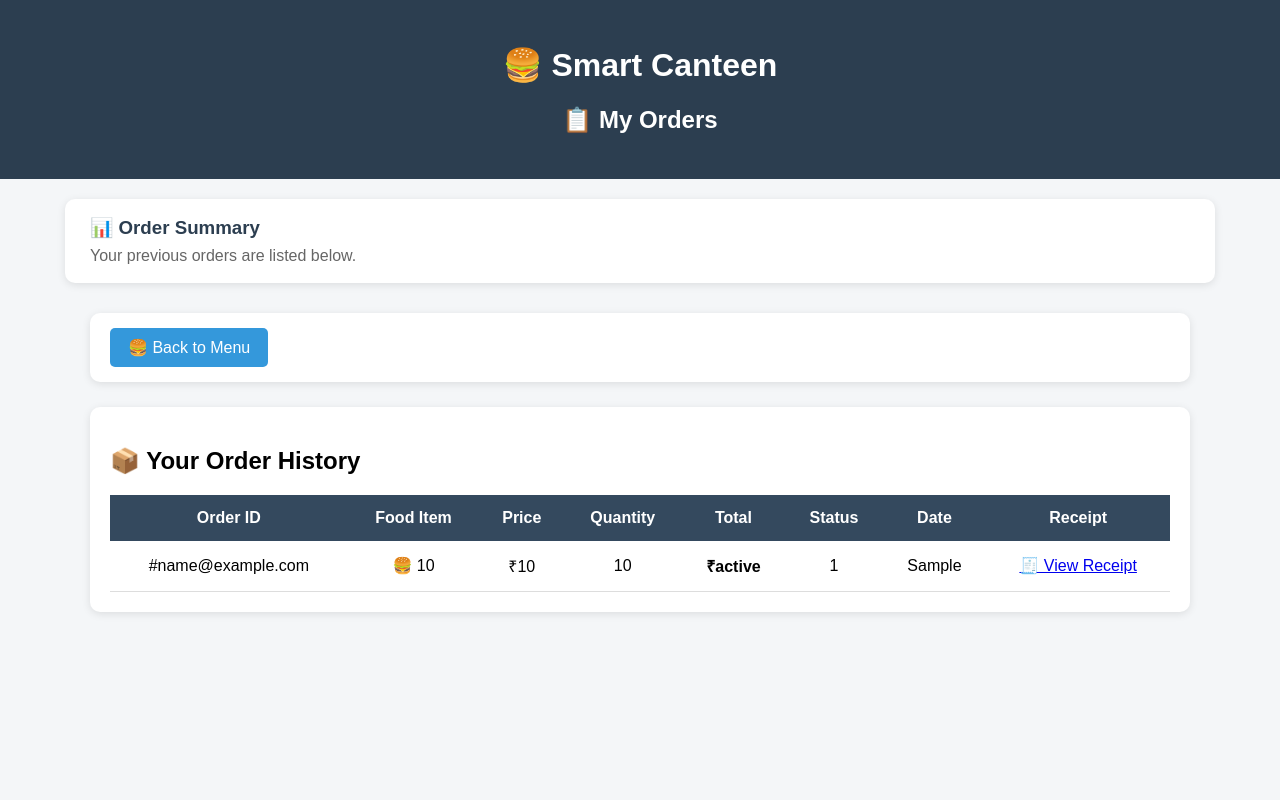
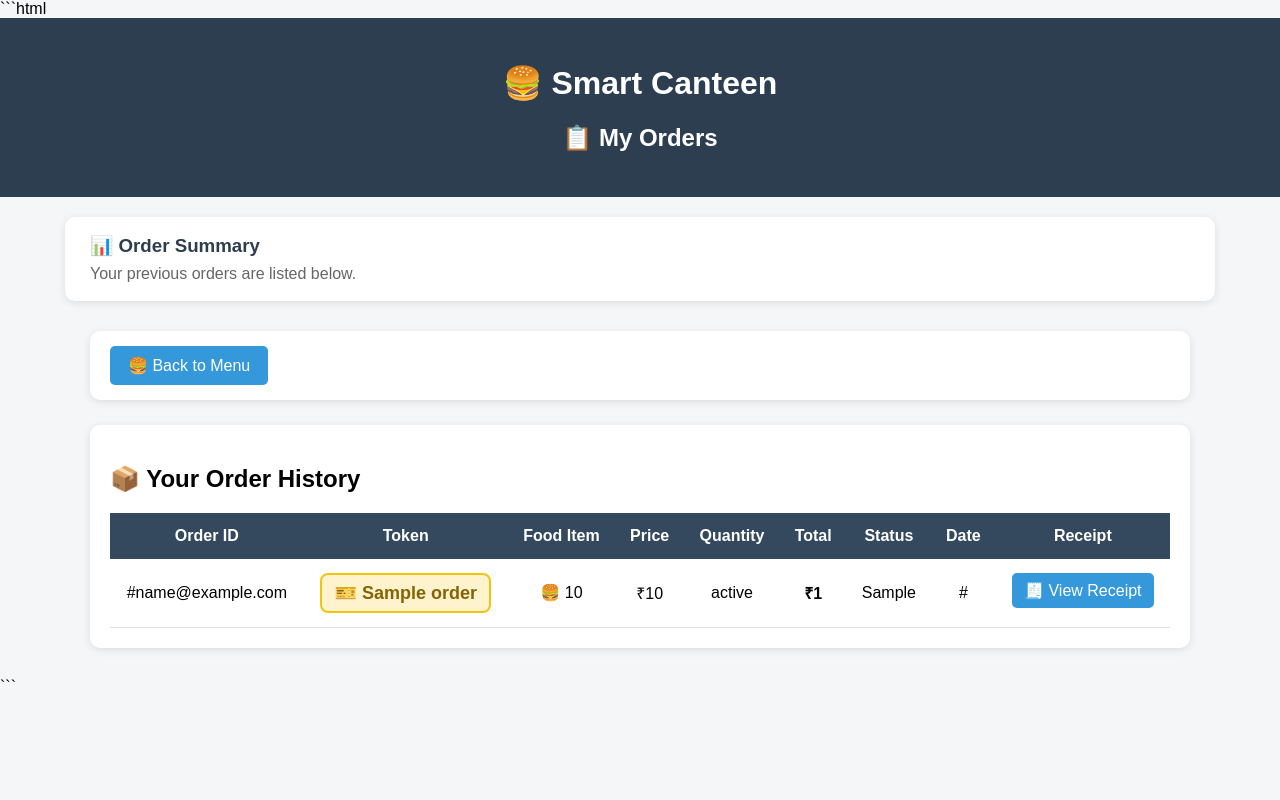
Before and after one commit to Priyanshu-4444/Smart_Canteen, a Flask app: page /my_orders in a window 1280 px wide. Run offline with Flask 3, Linux system fonts and the light colour scheme; the visitor is signed in with stand-in values (Sample User, id 1); tables that the repository leaves empty or names only in its code hold one stand-in row (values such as "Sample post").

Commit message:
Add digital token system

````diff
--- a/app.py
+++ b/app.py
@@ -25,7 +25,6 @@
     connect_timeout=10,
     ssl={"ssl": {}}
 )
-
 
 # =========================
 # HOME PAGE
@@ -318,6 +317,7 @@
             """
 
     return render_template("login.html")
+
 
 
 # =========================
@@ -615,12 +615,27 @@
             <a href="/menu">Go to Menu</a>
         """
 
-    # Add every cart item to orders
+        # Generate a unique token for today's order
+    cursor.execute(
+        """
+        SELECT COUNT(DISTINCT token)
+        FROM orders
+        WHERE DATE(order_date) = CURDATE()
+        AND token IS NOT NULL
+        """
+    )
+
+    today_tokens = cursor.fetchone()[0]
+    token_number = today_tokens + 1
+    token = f"A{token_number:03d}"
+
+    # Add every cart item to orders using the same token
     for item in cart_items:
         cursor.execute(
             """
             INSERT INTO orders
             (
+                token,
                 student_email,
                 item_name,
                 price,
@@ -635,10 +650,12 @@
                 %s,
                 %s,
                 %s,
+                %s,
                 %s
             )
             """,
             (
+                token,
                 student_email,
                 item[2],
                 item[3],
@@ -647,7 +664,6 @@
                 "Pending"
             )
         )
-
     # Empty the cart
     cursor.execute(
         """
@@ -660,39 +676,155 @@
     db.commit()
     cursor.close()
 
-    return """
-        <html>
+    return f"""
+        <!DOCTYPE html>
+        <html lang="en">
+
         <head>
-            <title>Order Successful</title>
+            <meta charset="UTF-8">
+            <meta name="viewport" content="width=device-width, initial-scale=1.0">
+
+            <title>Order Successful - Smart Canteen</title>
+
+            <style>
+                * {{
+                    margin: 0;
+                    padding: 0;
+                    box-sizing: border-box;
+                    font-family: Arial, sans-serif;
+                }}
+
+                body {{
+                    min-height: 100vh;
+                    background: linear-gradient(135deg, #fff3e0, #ffcc80);
+                    display: flex;
+                    justify-content: center;
+                    align-items: center;
+                    padding: 20px;
+                }}
+
+                .container {{
+                    width: 100%;
+                    max-width: 500px;
+                    background: white;
+                    padding: 40px 30px;
+                    border-radius: 20px;
+                    text-align: center;
+                    box-shadow: 0 10px 30px rgba(0,0,0,0.15);
+                }}
+
+                .success {{
+                    font-size: 55px;
+                    margin-bottom: 10px;
+                }}
+
+                h1 {{
+                    color: #2e7d32;
+                    margin-bottom: 10px;
+                }}
+
+                .message {{
+                    color: #555;
+                    margin-bottom: 25px;
+                }}
+
+                .token-box {{
+                    background: #fff3e0;
+                    border: 2px dashed #ff6f00;
+                    border-radius: 15px;
+                    padding: 20px;
+                    margin: 20px 0;
+                }}
+
+                .token-label {{
+                    color: #777;
+                    font-size: 14px;
+                    margin-bottom: 5px;
+                }}
+
+                .token {{
+                    color: #e65100;
+                    font-size: 42px;
+                    font-weight: bold;
+                    letter-spacing: 4px;
+                }}
+
+                .status {{
+                    display: inline-block;
+                    background: #fff8e1;
+                    color: #f57c00;
+                    padding: 8px 18px;
+                    border-radius: 20px;
+                    font-weight: bold;
+                    margin-bottom: 25px;
+                }}
+
+                .btn {{
+                    display: block;
+                    text-decoration: none;
+                    padding: 13px;
+                    border-radius: 10px;
+                    margin-top: 12px;
+                    font-weight: bold;
+                }}
+
+                .orders {{
+                    background: #ff6f00;
+                    color: white;
+                }}
+
+                .menu {{
+                    border: 2px solid #ff6f00;
+                    color: #e65100;
+                }}
+
+                .dashboard {{
+                    color: #666;
+                }}
+            </style>
         </head>
 
         <body>
 
-            <h1>🎉 Order Placed Successfully!</h1>
-
-            <p>Your order has been sent to the canteen.</p>
-
-            <p>
-                <strong>Status:</strong> Pending
-            </p>
-
-            <br>
-
-            <a href="/my_orders">
-                📋 View My Orders
-            </a>
-
-            <br><br>
-
-            <a href="/menu">
-                🍔 Back to Menu
-            </a>
-
-            <br><br>
-
-            <a href="/dashboard">
-                🏠 Dashboard
-            </a>
+            <div class="container">
+
+                <div class="success">🎉</div>
+
+                <h1>Order Placed Successfully!</h1>
+
+                <p class="message">
+                    Your order has been sent to the canteen.
+                </p>
+
+                <div class="token-box">
+
+                    <div class="token-label">
+                        Your Digital Token
+                    </div>
+
+                    <div class="token">
+                        {token}
+                    </div>
+
+                </div>
+
+                <div class="status">
+                    🕐 Pending
+                </div>
+
+                <a href="/my_orders" class="btn orders">
+                    📋 View My Orders
+                </a>
+
+                <a href="/menu" class="btn menu">
+                    🍔 Back to Menu
+                </a>
+
+                <a href="/dashboard" class="btn dashboard">
+                    🏠 Dashboard
+                </a>
+
+            </div>
 
         </body>
         </html>
@@ -1541,6 +1673,7 @@
         todays_orders=todays_orders
     )
 
+
 # =========================
 # RUN APPLICATION
 # =========================
--- a/templates/my_orders.html
+++ b/templates/my_orders.html
@@ -1,3 +1,4 @@
+```html
 <!DOCTYPE html>
 <html>
 
@@ -68,6 +69,17 @@
             border-bottom: 1px solid #ddd;
         }
 
+        .token {
+            display: inline-block;
+            background-color: #fff3cd;
+            color: #856404;
+            border: 2px solid #f1c40f;
+            padding: 7px 12px;
+            border-radius: 8px;
+            font-size: 18px;
+            font-weight: bold;
+        }
+
         .pending {
             color: #f39c12;
             font-weight: bold;
@@ -92,6 +104,7 @@
             text-align: center;
             padding: 40px;
         }
+
         .summary-box {
             background-color: white;
             padding: 18px 25px;
@@ -111,9 +124,33 @@
             margin: 0;
             color: #666;
         }
+
         .status.cancelled {
             background-color: #f8d7da;
             color: #842029;
+        }
+
+        .receipt-button {
+            display: inline-block;
+            padding: 8px 12px;
+            background-color: #3498db;
+            color: white;
+            text-decoration: none;
+            border-radius: 5px;
+            margin-bottom: 5px;
+        }
+
+        .cancel-button {
+            padding: 8px 12px;
+            background-color: #e74c3c;
+            color: white;
+            border: none;
+            border-radius: 5px;
+            cursor: pointer;
+        }
+
+        .cancel-button:hover {
+            background-color: #c0392b;
         }
 
     </style>
@@ -131,7 +168,6 @@
         <h2>📋 My Orders</h2>
 
     </div>
-
 
 
     <div class="summary-box">
@@ -155,7 +191,6 @@
         </div>
 
 
-
         <div class="table-box">
 
             <h2>📦 Your Order History</h2>
@@ -169,15 +204,22 @@
                 <tr>
 
                     <th>Order ID</th>
+
+                    <th>Token</th>
+
                     <th>Food Item</th>
+
                     <th>Price</th>
+
                     <th>Quantity</th>
+
                     <th>Total</th>
+
                     <th>Status</th>
+
                     <th>Date</th>
+
                     <th>Receipt</th>
-
-
 
                 </tr>
 
@@ -191,55 +233,71 @@
                         #{{ order[0] }}
                     </td>
 
+
                     <td>
-                        🍔 {{ order[2] }}
+
+                        <span class="token">
+                            🎫 {{ order[1] }}
+                        </span>
+
                     </td>
 
+
                     <td>
-                        ₹{{ order[3] }}
+                        🍔 {{ order[3] }}
                     </td>
 
+
                     <td>
-                        {{ order[4] }}
+                        ₹{{ order[4] }}
                     </td>
 
+
                     <td>
-                        <strong>₹{{ order[5] }}</strong>
+                        {{ order[5] }}
+                    </td>
+
+
+                    <td>
+                        <strong>₹{{ order[6] }}</strong>
                     </td>
 
 
                     <td>
 
-                        {% if order[6] == "Pending" %}
+                        {% if order[7] == "Pending" %}
 
                             <span class="pending">
                                 ⏳ Pending
                             </span>
 
-                        {% elif order[6] == "Preparing" %}
+                        {% elif order[7] == "Preparing" %}
 
                             <span class="preparing">
                                 👨‍🍳 Preparing
                             </span>
 
-                        {% elif order[6] == "Ready" %}
+                        {% elif order[7] == "Ready" %}
 
                             <span class="ready">
                                 ✅ Ready
                             </span>
 
-                        {% elif order[6] == "Completed" %}
+                        {% elif order[7] == "Completed" %}
 
                             <span class="completed">
                                 🎉 Completed
                             </span>
 
-                            {% elif order[6] == "Cancelled" %}
-    <span class="status cancelled">❌ Cancelled</span>
+                        {% elif order[7] == "Cancelled" %}
+
+                            <span class="status cancelled">
+                                ❌ Cancelled
+                            </span>
 
                         {% else %}
 
-                            {{ order[6] }}
+                            {{ order[7] }}
 
                         {% endif %}
 
@@ -247,14 +305,21 @@
 
 
                     <td>
-                        {{ order[7] }}
+                        {{ order[8] }}
                     </td>
+
+
                     <td>
-    <a href="/receipt/{{ order[0] }}" class="receipt-button">
+
+                        <a
+                            href="/receipt/{{ order[0] }}"
+                            class="receipt-button"
+                        >
                             🧾 View Receipt
                         </a>
 
-{% if order[6] == "Pending" %}
+
+                        {% if order[7] == "Pending" %}
 
                             <form
                                 method="POST"
@@ -278,11 +343,14 @@
 
                 </tr>
 
+
                 {% endfor %}
 
             </table>
 
+
             {% else %}
+
 
             <div class="empty">
 
@@ -302,6 +370,7 @@
 
             </div>
 
+
             {% endif %}
 
         </div>
@@ -311,3 +380,4 @@
 </body>
 
 </html>
+```
````
Also changed, not shown: templates/admin_dashboard.html (+32 -30 lines), templates/receipt.html (+52 -7 lines). Lines whose indentation alone changed are shown as unchanged.
